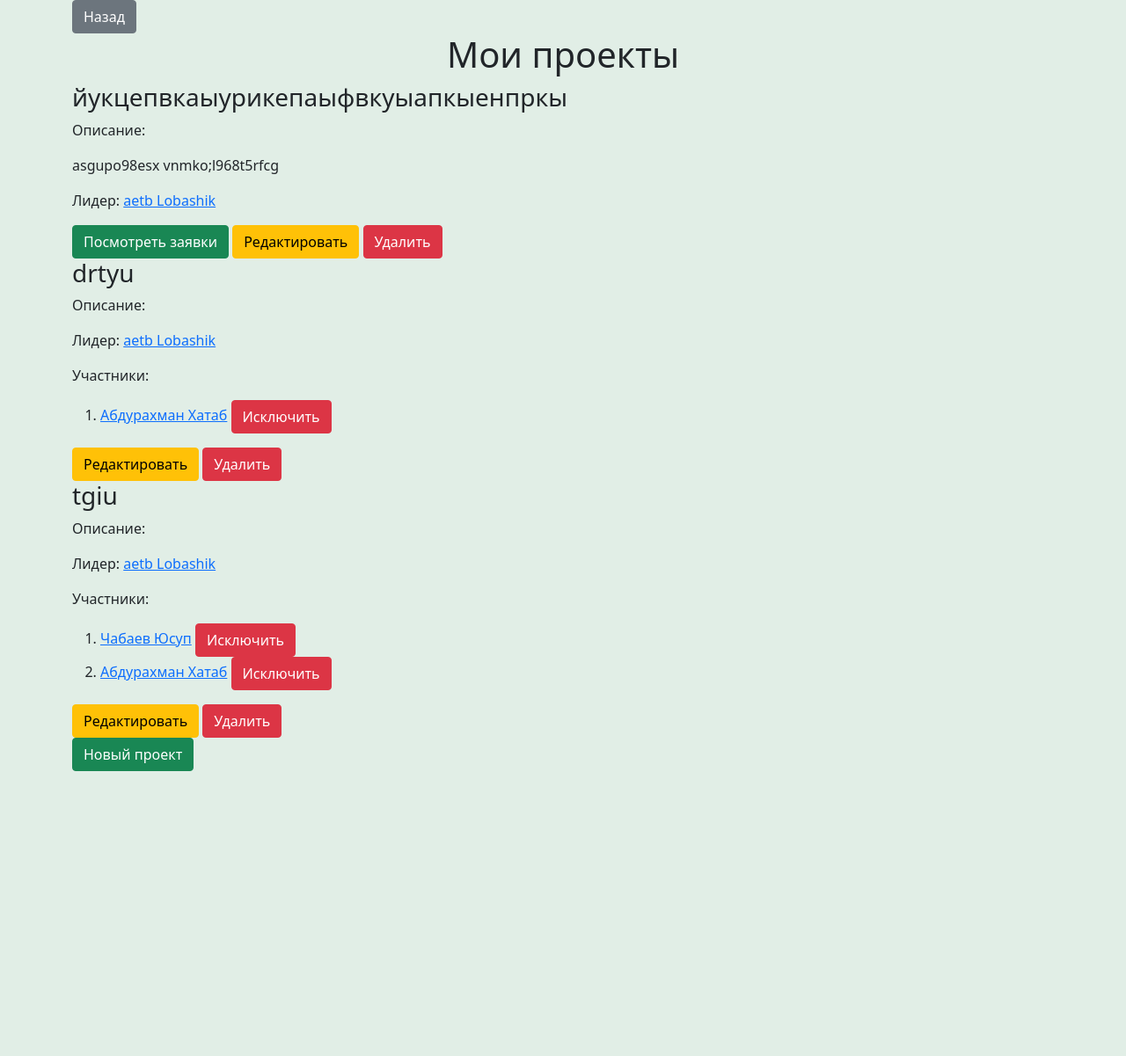
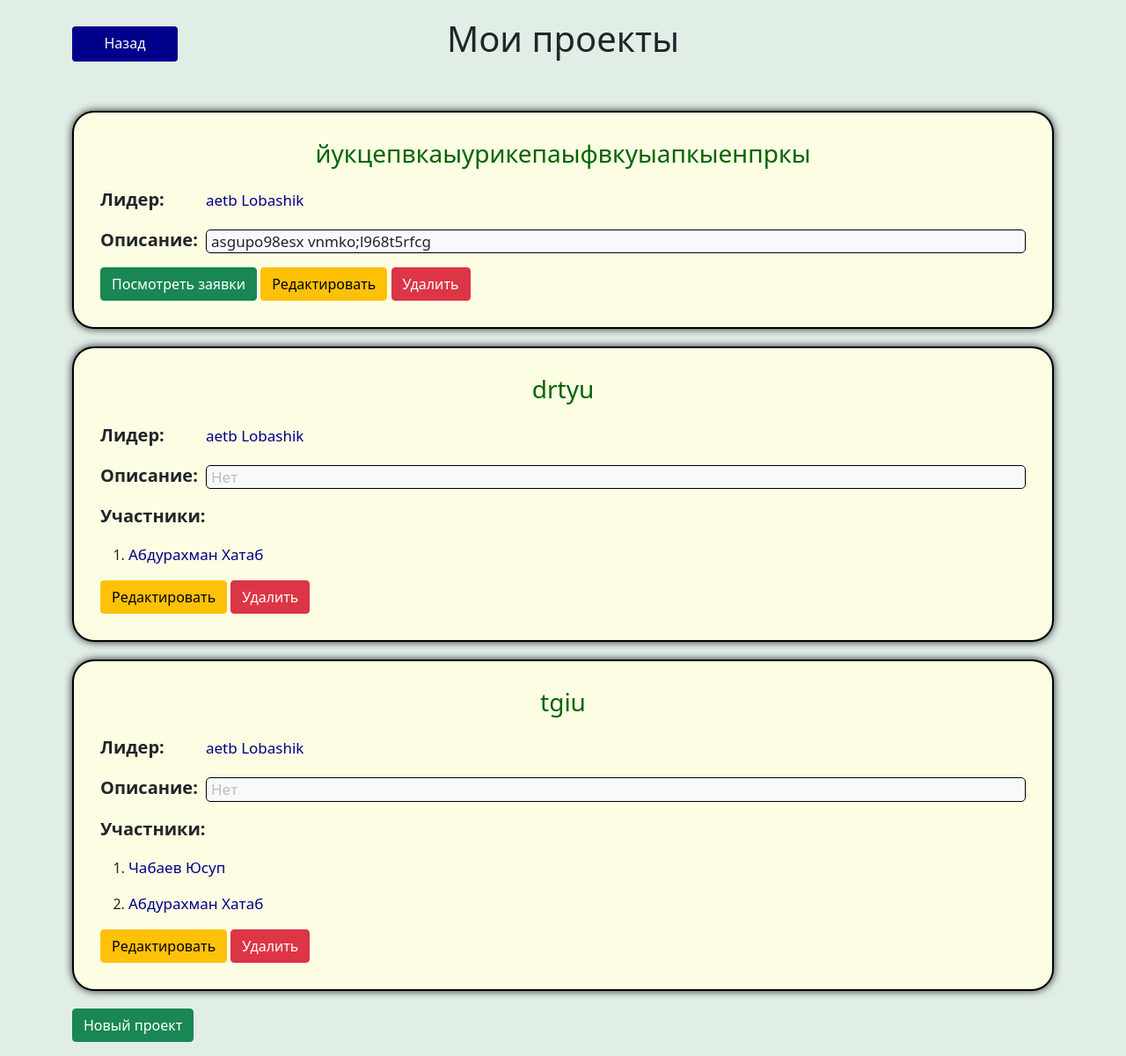
Before and after one commit to filde/progect_WEB, a Flask app: page /projects in a window 1280 px wide. Shown: the part 82-1283 px from the top of the page at 88% size. Before the commit the page ends 959 px from the top, so only its background shows below. Run offline with Flask 2, Linux system fonts and the light colour scheme; a user stored in the database is signed in; data comes from the database, SQL or seed files in the repository.

Commit message:
Design v2.0

```diff
--- a/static/css/style.css
+++ b/static/css/style.css
@@ -105,13 +105,21 @@ p.content {
     margin-top: 3px;
 }
 
-p.leader > a {
+p.content > a.out{
+    display: none;
+}
+
+p.content:hover > a.out{
+    display: inline-block;
+}
+
+p.leader > a, a.name{
     color: darkblue;
     text-decoration: none;
     font-size: 17px;
 }
 
-p.leader > a:hover {
+p.leader > a:hover, a.name:hover {
     color: red;
 }
 
@@ -177,3 +185,12 @@ p.age-title, p.age {
 p.about-title, p.about {
     grid-row: 5 / 6;
 }
+
+a.cansel-application {
+    margin-top: 10px;
+}
+
+li > p.content > a.out {
+    margin: 0;
+    margin-left: 10px;
+}
--- a/templates/add_project.html
+++ b/templates/add_project.html
@@ -1,8 +1,10 @@
 {% extends "base.html" %}
 
 {% block content %}
-<a class="btn btn-secondary" href="/projects">Назад</a>
-<h1>{{ name }}</h1>
+<div class="grid profile">
+    <a class="btn cansel grid" href="/projects">Назад</a>
+    <h1 class="text-center grid profile">{{ name }}</h1>
+    </div>
 <form action="" method="post">
     {{ form.hidden_tag() }}
     <p>
--- a/templates/persona.html
+++ b/templates/persona.html
@@ -18,7 +18,7 @@
     {% if user.about %}
         <p class="about content bg-light">{{ user.about }}</p>
     {% else %}
-        <p class="about content bg-light">Нет</p>
+        <p class="about content bg-light" style="color: rgb(189, 189, 189)">Нет</p>
     {% endif %}
     </div>
     <div class="buttons">
--- a/templates/projects.html
+++ b/templates/projects.html
@@ -1,22 +1,32 @@
 {% extends "base.html" %}
 
 {% block content %}
-<a class="btn btn-secondary" href="/persona/{{ current_user.id }}">Назад</a>
-    <h1 class="text-center">Мои проекты</h1>
+    <div class="grid profile">
+    <a class="btn cansel grid" href="/persona/{{ current_user.id }}">Назад</a>
+    <h1 class="text-center grid profile">Мои проекты</h1>
+    </div>
     {% for item in projects%}
-        <div>
-            <h3>{{ item.title }}</h3>
-            <p>Описание:</p>
-            <p>{{ item.about }}</p>
-            <p>Лидер: <a href="/persona/{{ item.team_lead }}">{{ item.leader.surname }} {{ item.leader.name }}</a></p>
+    <div class='block'>
+        <h3 class="text-center title">{{ item.title }}</h3>
+        <div class="text-about">
+            <p class="about-title text-title">Описание:</p>
+            {% if item.about %}
+                <p class="about bg-light content">{{ item.about }}</p>
+            {% else %}
+                <p class="about bg-light content" style="color: rgb(189, 189, 189)">Нет</p>
+            {% endif %}
+            <p class="leader-title text-title">Лидер:</p>
+            <p class="leader content"><a href='/persona/{{ item.team_lead }}'>{{ item.leader.surname }} {{ item.leader.name }}</a></p>
+        </div>
             {% if item.users %}
-            <p>Участники:</p>
+            <p class="text-title">Участники:</p>
             <ol>
                 {% for i in item.users %}
-                <li><a href="/persona/{{ i.id }}">{{ i.surname }} {{i.name}}</a>
+                <li><p class="content"><a class="name" href="/persona/{{ i.id }}">{{ i.surname }} {{i.name}}</a>
                     {% if current_user.is_authenticated and current_user == item.leader %}
-                    <a class="btn btn-danger" href="/delete_member/{{ i.id }}/{{ item.id }}">Исключить</a>
+                    <a class="btn btn-danger out" href="/delete_member/{{ i.id }}/{{ item.id }}">Исключить</a>
                     {% endif %}
+                    </p>
                 </li>
                 {% endfor %}
             </ol>
--- a/templates/projects_log.html
+++ b/templates/projects_log.html
@@ -16,7 +16,7 @@
                     {% if item.about %}
                         <p class="about bg-light content">{{ item.about }}</p>
                     {% else %}
-                        <p class="about bg-light content">Нет</p>
+                        <p class="about bg-light content" style="color: rgb(189, 189, 189)">Нет</p>
                     {% endif %}
                     <p class="leader-title text-title">Лидер:</p>
                     <p class="leader content"><a href='/persona/{{ item.team_lead }}'>{{ item.leader.surname }} {{ item.leader.name }}</a></p>
--- a/templates/user.html
+++ b/templates/user.html
@@ -1,7 +1,10 @@
 {% extends "base.html" %}
 
 {% block content %}
-<h1>Редактирование профиля</h1>
+<div class="grid profile">
+    <a class="btn cansel grid" href="/persona/{{ current_user.id }}">Назад</a>
+    <h1 class="text-center grid profile">Редактирование профиля</h1>
+    </div>
 <form action="" method="post">
     {{ form.hidden_tag() }}
     <p>
```
Also changed, not shown: templates/applications.html (+18 -8 lines), templates/my_applications.html (+17 -8 lines).
